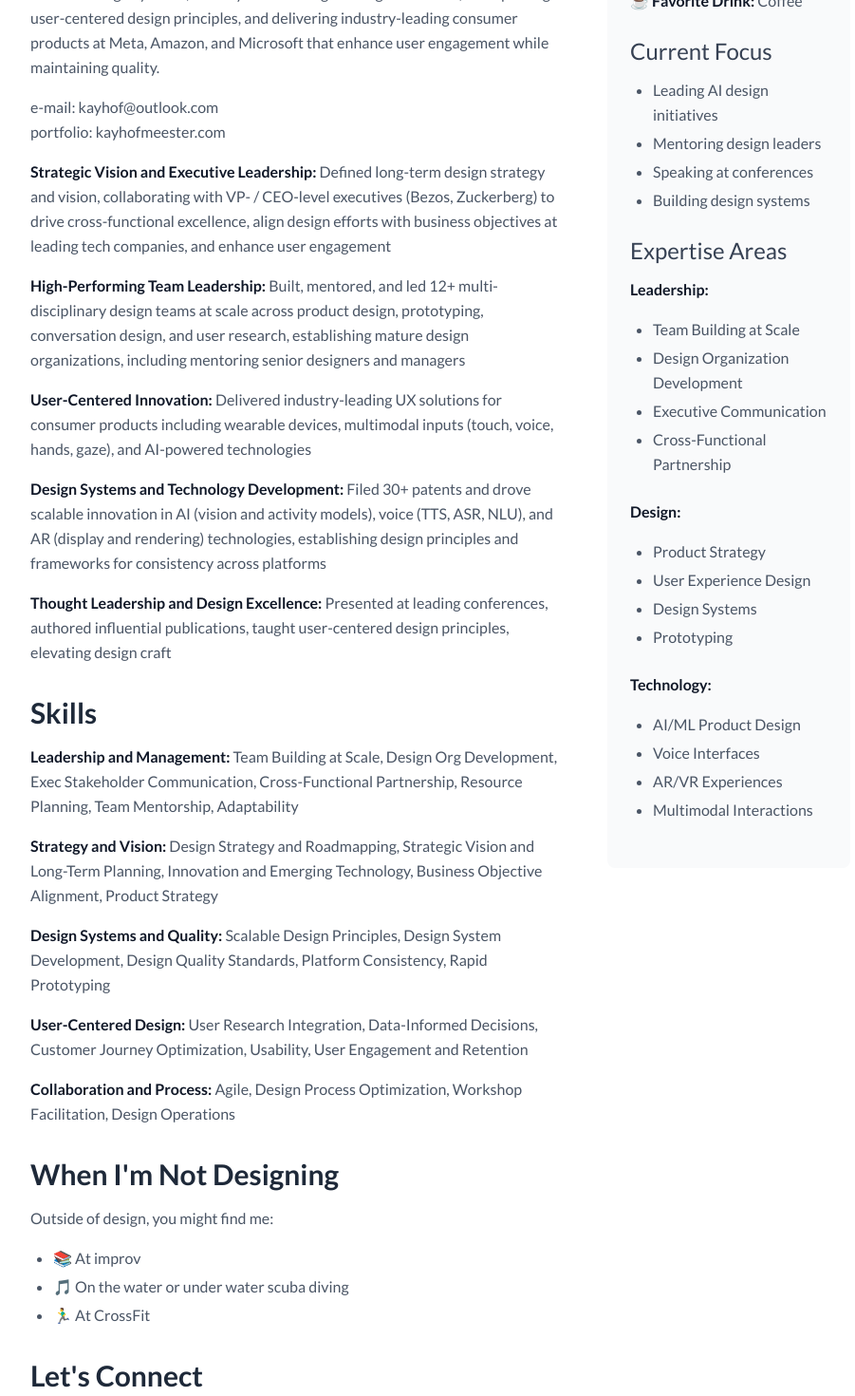
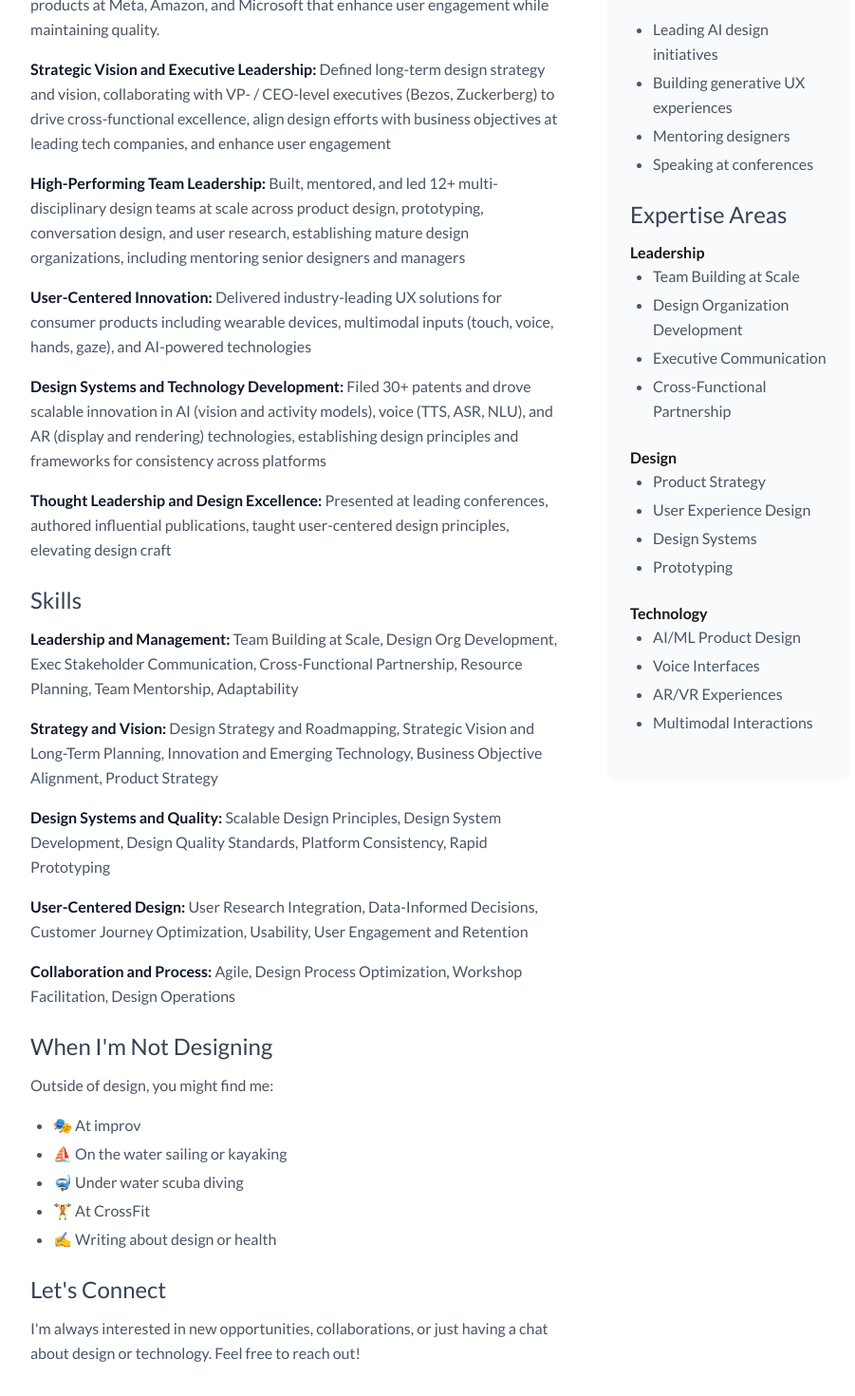
Before and after one commit to Kayhofm/Portfolio02, a Next.js app: page /about in a window 1280 px wide. Shown: the part 400-1870 px from the top of the page at 95% size, without its empty margins (176-1077 px from the left). Built offline with nearby package versions, Linux system fonts and the light colour scheme.

Commit message:
Updated About page
- text edits
- layout edits

```diff
--- a/src/app/about/page.tsx
+++ b/src/app/about/page.tsx
@@ -1,17 +1,17 @@
 import { MDXRemote } from 'next-mdx-remote/rsc'
 
 const aboutContent = `
-# About Me
+
+
 
 <div className="max-w-4xl mx-auto px-4 py-16">
   <div className="grid grid-cols-1 lg:grid-cols-3 gap-12">
     <div className="lg:col-span-2">
-      ## Hello! I'm Kay Hofmeester
+      # About Me
 
-      Innovative Design Director with 15+ years of expertise in product innovation, AI, and managing design organizations at scale. Proven success in defining design strategy and vision, building high-performing design teams, and driving cross-functional excellence with Product and Engineering. Expert in establishing scalable design systems, directly contributing to design execution, championing user-centered design principles, and delivering industry-leading consumer products at Meta, Amazon, and Microsoft that enhance user engagement while maintaining quality.
+      ### Hello! I'm Kay Hofmeester
 
-      e-mail: kayhof@outlook.com
-      portfolio: kayhofmeester.com
+      Innovative Design Director with 20+ years of expertise in product innovation, AI, and managing design organizations at scale. Proven success in defining design strategy and vision, building high-performing design teams, and driving cross-functional excellence with Product and Engineering. Expert in establishing scalable design systems, directly contributing to design execution, championing user-centered design principles, and delivering industry-leading consumer products at Meta, Amazon, and Microsoft that enhance user engagement while maintaining quality.
 
       **Strategic Vision and Executive Leadership:** Defined long-term design strategy and vision, collaborating with VP- / CEO-level executives (Bezos, Zuckerberg) to drive cross-functional excellence, align design efforts with business objectives at leading tech companies, and enhance user engagement
 
@@ -23,7 +23,7 @@ const aboutContent = `
 
       **Thought Leadership and Design Excellence:** Presented at leading conferences, authored influential publications, taught user-centered design principles, elevating design craft
 
-      ## Skills
+      ### Skills
 
       **Leadership and Management:** Team Building at Scale, Design Org Development, Exec Stakeholder Communication, Cross-Functional Partnership, Resource Planning, Team Mentorship, Adaptability
 
@@ -35,16 +35,18 @@ const aboutContent = `
 
       **Collaboration and Process:** Agile, Design Process Optimization, Workshop Facilitation, Design Operations
 
-      ## When I'm Not Designing
+      ### When I'm Not Designing
 
       Outside of design, you might find me:
-      - 📚 At improv
-      - 🎵 On the water or under water scuba diving
-      - 🏃‍♂️ At CrossFit
+      - 🎭 At improv
+      - ⛵ On the water sailing or kayaking
+      - 🤿 Under water scuba diving
+      - 🏋️ At CrossFit
+      - ✍️ Writing about design or health
 
-      ## Let's Connect
+      ### Let's Connect
 
-      I'm always interested in new opportunities, collaborations, or just having a chat about technology. Feel free to reach out!
+      I'm always interested in new opportunities, collaborations, or just having a chat about design or technology. Feel free to reach out!
     </div>
 
     <div className="lg:col-span-1">
@@ -52,32 +54,32 @@ const aboutContent = `
         ### Quick Facts
 
         **📍 Location:** Seattle, WA
-        **💼 Experience:** 15+ years
-        **🎓 Education:** Design Leadership
+        **💼 Experience:** 20+ years
+        **🎓 Education:** Delft University of Technology
         **☕ Favorite Drink:** Coffee
 
         ### Current Focus
 
         - Leading AI design initiatives
-        - Mentoring design leaders
+        - Building generative UX experiences
+        - Mentoring designers
         - Speaking at conferences
-        - Building design systems
 
         ### Expertise Areas
 
-        **Leadership:**
+        <strong>Leadership</strong><br />
         - Team Building at Scale
         - Design Organization Development
         - Executive Communication
         - Cross-Functional Partnership
 
-        **Design:**
+        <strong>Design</strong><br />
         - Product Strategy
         - User Experience Design
         - Design Systems
         - Prototyping
 
-        **Technology:**
+        <strong>Technology</strong><br />
         - AI/ML Product Design
         - Voice Interfaces
         - AR/VR Experiences
```
